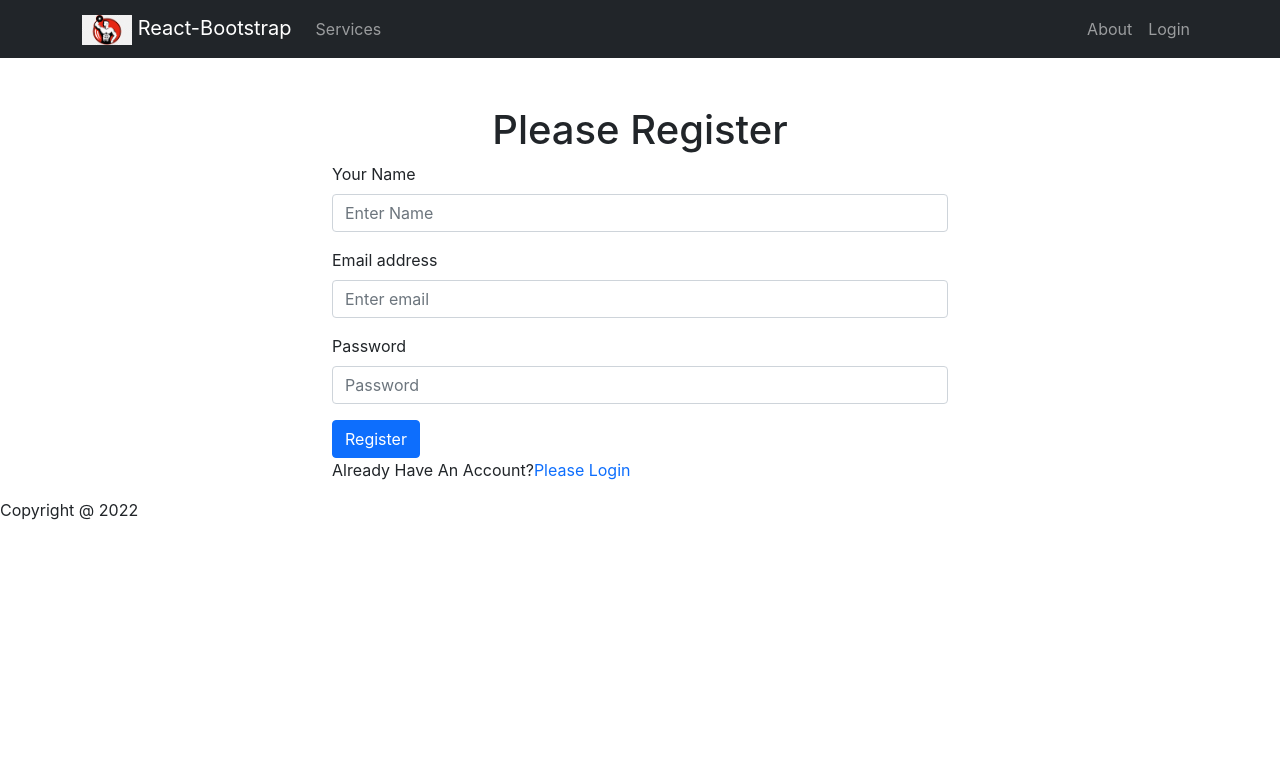
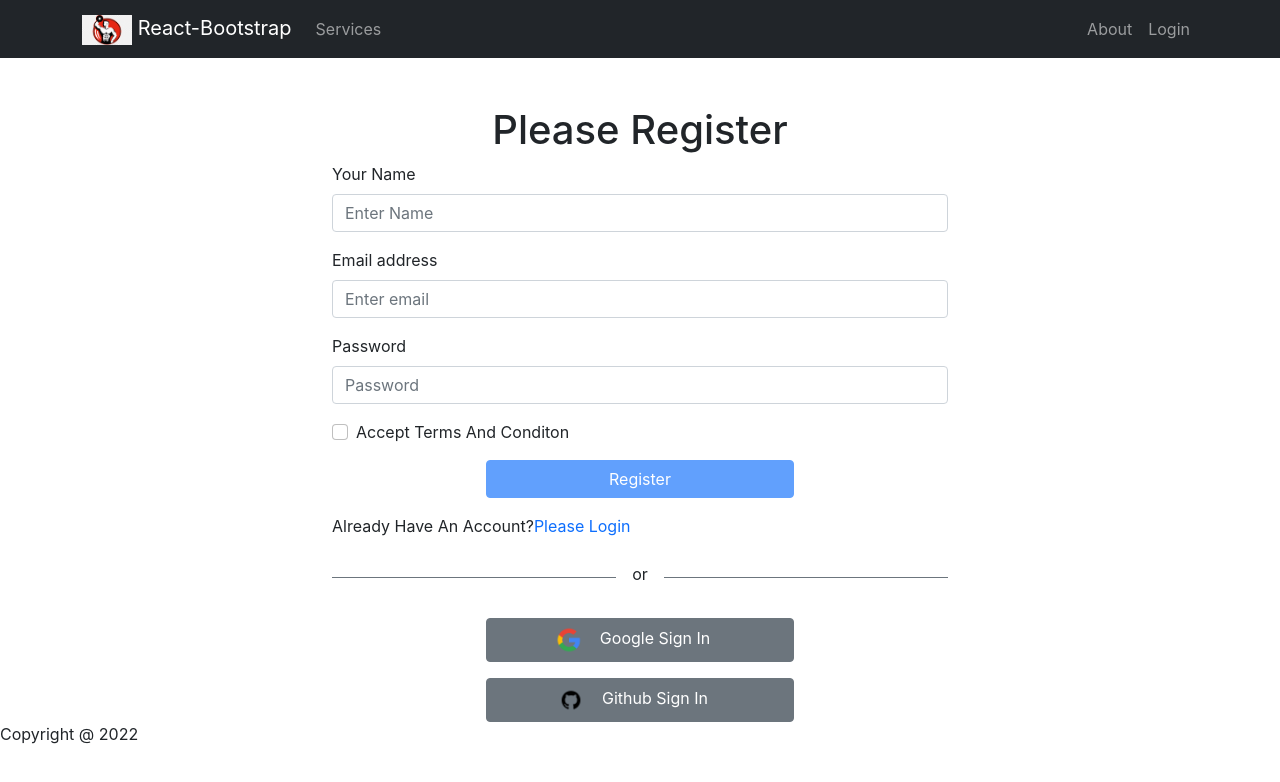
Before and after one commit to Afzal-Hossen-Hasib/Seven_Gym_Trainer, a React (Create React App) app: page /register in a window 1280 px wide. Shown: the top 782 px of the page. Built offline with nearby package versions, Linux system fonts and the light colour scheme; no server answers.

Commit message:
spinner added

```diff
--- a/src/Pages/Login/Login/Login.js
+++ b/src/Pages/Login/Login/Login.js
@@ -1,6 +1,6 @@
 import React, { useRef } from "react";
 import { Button, Form } from "react-bootstrap";
-import { useSignInWithEmailAndPassword } from "react-firebase-hooks/auth";
+import { useSendPasswordResetEmail, useSignInWithEmailAndPassword } from "react-firebase-hooks/auth";
 import { Link, useLocation, useNavigate } from "react-router-dom";
 import auth from "../../../firebase.init";
 import Social from "../Social/Social";
@@ -13,6 +13,7 @@ const Login = () => {
     const location = useLocation();
 
     let from = location.state?.from?.pathname || "/";
+    let errorElement;
 
     const [
         signInWithEmailAndPassword,
@@ -21,9 +22,15 @@ const Login = () => {
         error,
       ] = useSignInWithEmailAndPassword(auth);
 
+      const [sendPasswordResetEmail, sending] = useSendPasswordResetEmail(auth);
+
     if (user) {
         navigate(from, { replace: true });
     }
+
+    if (error) {
+        errorElement = <p className='text-danger'>Error: {error?.message} </p>
+      }
 
     const handleFromSubmit = event => {
         event.preventDefault ();
@@ -34,6 +41,12 @@ const Login = () => {
 
     const navigateRegister = event => {
         navigate('/register')
+    }
+
+    const resetPassword = async() => {
+        const email = emailRef.current.value;
+        await sendPasswordResetEmail(email);
+        alert('Sent email');
     }
 
   return (
@@ -49,11 +62,15 @@ const Login = () => {
           <Form.Label>Password</Form.Label>
           <Form.Control ref={passwordRef} type="password" placeholder="Password" required/>
         </Form.Group>
-        <Button variant="primary" type="submit">
+        <Button variant="primary d-block mx-auto my-3 w-50" type="submit">
           Login
         </Button>
       </Form>
+
+      {errorElement}
       <p>New To Gym Trainer? <Link to='/register' className="text-primary pe-auto text-decoration-none" onClick={navigateRegister}>Please Register</Link> </p>
+      <p>Forget Password? <Link to='/register' className="text-primary pe-auto text-decoration-none" onClick={resetPassword}>Reset Password</Link> </p>
+
       <Social></Social>
     </div>
   );
--- a/src/Pages/Login/RequireAuth/RequireAuth.js
+++ b/src/Pages/Login/RequireAuth/RequireAuth.js
@@ -2,11 +2,16 @@ import React from 'react';
 import { useAuthState } from 'react-firebase-hooks/auth';
 import { Navigate, useLocation } from 'react-router-dom';
 import auth from '../../../firebase.init';
+import Loading from '../../Shared/Loading/Loading';
 
 const RequireAuth = ({children}) => {
 
-    const [user] = useAuthState(auth);
+    const [user, loading] = useAuthState(auth);
     const location = useLocation();
+
+    if (loading) {
+        return <Loading></Loading>
+    }
 
     if (!user) {
         return <Navigate to="/login" state={{ from: location }} replace />;
--- a/src/Pages/Login/Social/Social.js
+++ b/src/Pages/Login/Social/Social.js
@@ -1,8 +1,27 @@
 import React from 'react';
 import google from '../../../image/Social/google.png'
 import github from '../../../image/Social/github.png'
+import { useSignInWithGithub, useSignInWithGoogle } from 'react-firebase-hooks/auth';
+import auth from '../../../firebase.init';
+import { useNavigate } from 'react-router-dom';
 
 const Social = () => {
+
+    const navigate = useNavigate();
+
+    const [signInWithGoogle, googleUser, googleLoading, googleError] = useSignInWithGoogle(auth);
+    const [signInWithGithub, githubUser, githubLoading, githubError] = useSignInWithGithub(auth);
+
+    let errorElement;
+
+    if (googleError || githubError) {
+        errorElement = <p className='text-danger'>Error: {googleError?.message} {githubError?.message} </p>
+      }
+
+    if (googleUser || githubUser) {
+        navigate ('/home');
+    }
+
     return (
         <div>
             <div className='d-flex align-items-center'>
@@ -11,13 +30,15 @@ const Social = () => {
                 <div style={{height: '1px'}} className='bg-secondary w-50'></div>
             </div>
 
+            {errorElement}
+
             <div>
-                <button className='btn btn-secondary d-block mx-auto w-50 my-3'>
+                <button onClick={() => signInWithGoogle()} className='btn btn-secondary d-block mx-auto w-50 my-3'>
                     <img style={{width: "30px"}} src={google} alt="" />
                     <span className='px-3'>Google Sign In</span>
                 </button>
 
-                <button className='btn btn-secondary d-block mx-auto w-50'>
+                <button onClick={() => signInWithGithub()} className='btn btn-secondary d-block mx-auto w-50'>
                     <img style={{width: "30px"}} src={github} alt="" />
                     <span className='px-3'>Github Sign In</span>
                 </button>
--- a/src/Pages/Login/UserSignUp/UserSignUp.js
+++ b/src/Pages/Login/UserSignUp/UserSignUp.js
@@ -1,11 +1,13 @@
-import React, { useRef } from "react";
+import React, { useRef, useState } from "react";
 import { Button, Form } from "react-bootstrap";
-import { useCreateUserWithEmailAndPassword } from "react-firebase-hooks/auth";
+import { useCreateUserWithEmailAndPassword, useUpdateProfile } from "react-firebase-hooks/auth";
 import { Link, useNavigate } from "react-router-dom";
 import auth from "../../../firebase.init";
+import Social from "../Social/Social";
 
 const UserSignUp = () => {
 
+    const [agree, setAgree] = useState(false);
     const navigate = useNavigate ();
     const emailRef = useRef ('');
     const passwordRef = useRef ('');
@@ -16,23 +18,23 @@ const UserSignUp = () => {
         user,
         loading,
         error,
-      ] = useCreateUserWithEmailAndPassword(auth);
+      ] = useCreateUserWithEmailAndPassword(auth, {sendEmailVerification: true});
+
+      const [updateProfile, updating, sendError] = useUpdateProfile(auth);
 
       const navigateLogin = () => {
         navigate ('/login');
     }
 
-    if (user) {
-        navigate ('/home');
-    }
-
-    const handlesignUp = event => {
+    const handlesignUp = async (event) => {
         event.preventDefault();
         const name = nameRef.current.value;
         const email = emailRef.current.value;
         const password = passwordRef.current.value;
 
-        createUserWithEmailAndPassword(email, password);
+        await createUserWithEmailAndPassword(email, password);
+        await updateProfile({ displayName: name});
+        navigate ('/home');
     }
 
 
@@ -42,7 +44,8 @@ const UserSignUp = () => {
       <Form onSubmit={handlesignUp}>
         <Form.Group className="mb-3">
           <Form.Label>Your Name</Form.Label>
-          <Form.Control ref={nameRef} type="text" placeholder="Enter Name" />
+          <Form.Control ref={nameRef} type="text"
+          name="name" placeholder="Enter Name" />
         </Form.Group>
 
         <Form.Group className="mb-3" controlId="formBasicEmail">
@@ -54,7 +57,12 @@ const UserSignUp = () => {
           <Form.Label>Password</Form.Label>
           <Form.Control ref={passwordRef} type="password" placeholder="Password" required />
         </Form.Group>
-        <Button variant="primary" type="submit">
+
+        <Form.Group className="mb-3" controlId="formBasicCheckbox">
+          <Form.Check onClick={() => setAgree(!agree)} type="checkbox" name="terms" label="Accept Terms And Conditon" />
+        </Form.Group>
+
+        <Button disabled={!agree} variant="primary d-block mx-auto my-3 w-50" type="submit">
           Register
         </Button>
       </Form>
@@ -68,6 +76,7 @@ const UserSignUp = () => {
           Please Login
         </Link>
       </p>
+      <Social></Social>
     </div>
   );
 };
--- /dev/null
+++ b/src/Pages/Shared/Loading/Loading.js
@@ -0,0 +1,14 @@
+import React from 'react';
+import { Spinner } from 'react-bootstrap';
+
+const Loading = () => {
+    return (
+        <div style={{height: '200px'}} className='w-100 d-flex justify-content-center align-items-center'>
+            <Spinner animation="border" variant="danger" />
+            <Spinner animation="border" variant="warning" />
+            <Spinner animation="border" variant="info" />
+        </div>
+    );
+};
+
+export default Loading;
```
